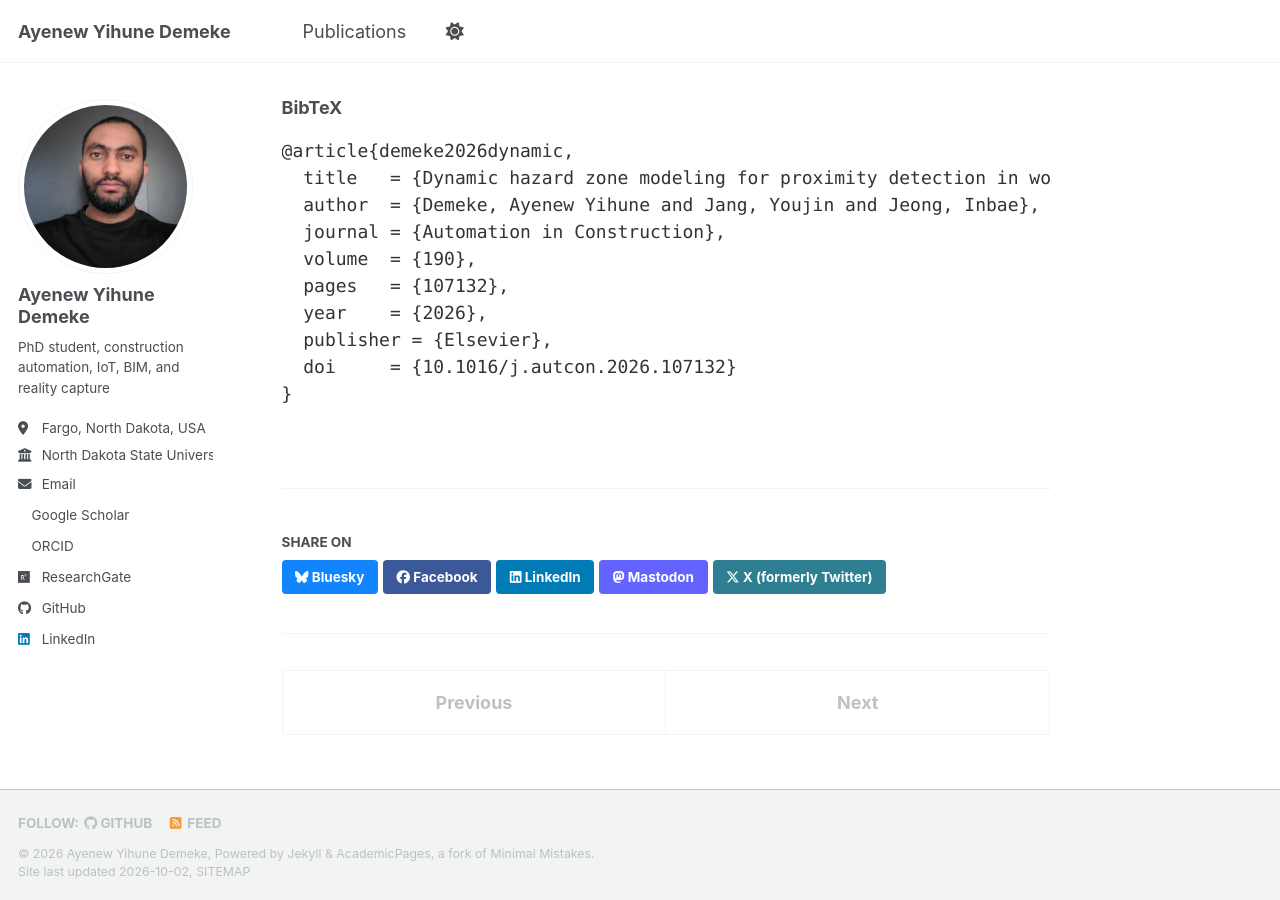
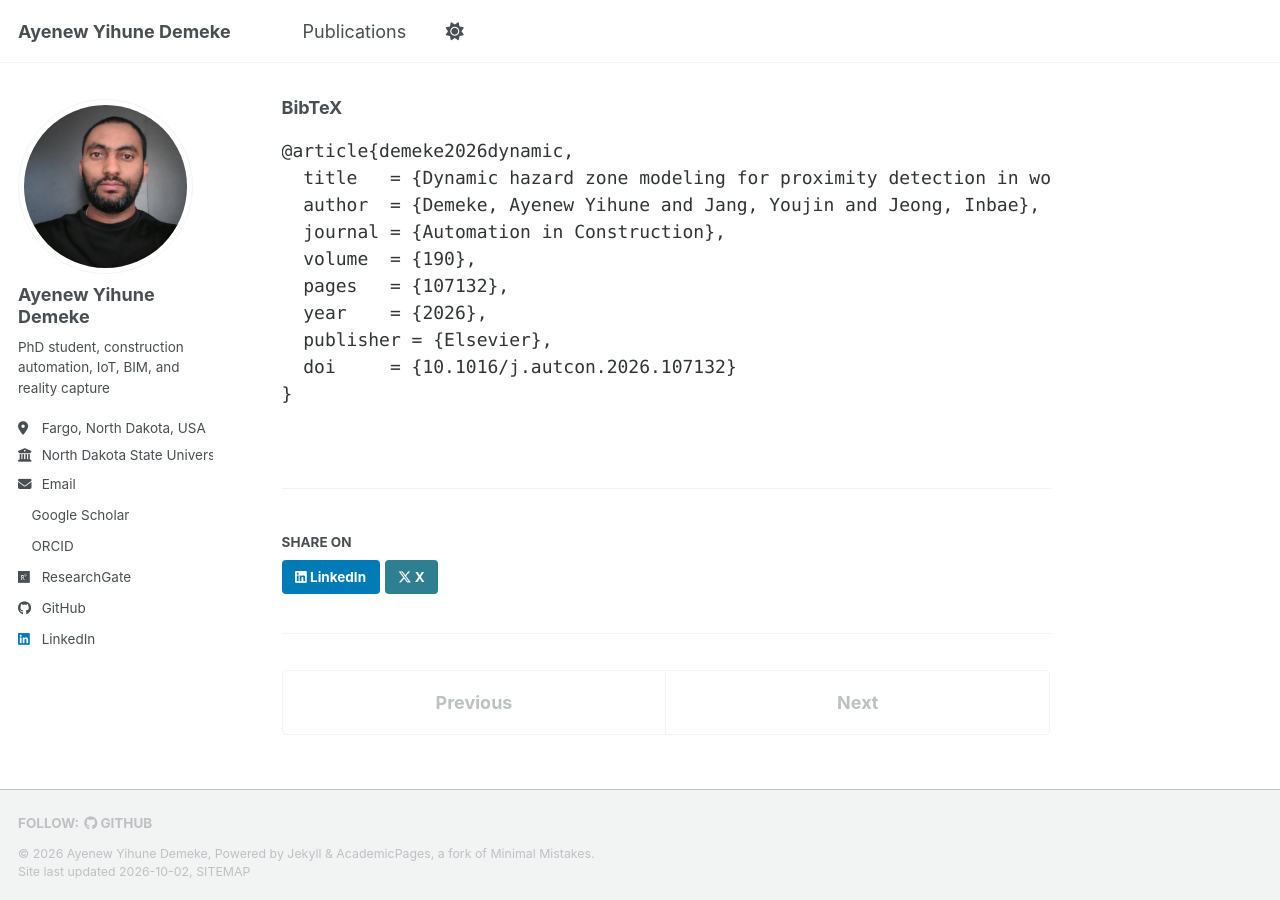
Before and after one commit to ayenewdemeke/ayenewdemeke.github.io, a Jekyll site: the page built from _publications/2026-demeke-dynamic-hazard-zone-proximity-detection.md, in a window 1280 px wide and 900 px high, scrolled down 1328 px. Built offline with Jekyll 4.4.1, drawn with Linux system fonts in a browser that asks for light colours; a style sheet for code colours, icons or effects is not loaded.

Commit message:
Trim share buttons to LinkedIn and X, hide RSS link
Share links also used a relative path instead of the absolute page URL, so
shared posts pointed nowhere; they now use site.url and carry the page title.

Co-Authored-By: Claude Opus 5 <noreply@anthropic.com>

```diff
--- a/_config.yml
+++ b/_config.yml
@@ -126,7 +126,7 @@ staticman:
       options:
         format           : "iso8601" # "iso8601" (default), "timestamp-seconds", "timestamp-milliseconds"
 atom_feed:
-  hide                   : false     # change to true to hide the RSS feed in the footer
+  hide                   : true      # change to true to hide the RSS feed in the footer
   path                   : # blank (default) uses feed.xml
 
 
--- a/_includes/social-share.html
+++ b/_includes/social-share.html
@@ -1,17 +1,11 @@
-{% include base_path %}
+{% assign share_url = page.url | prepend: site.url %}
 
 <section class="page__share">
   {% if site.data.ui-text[site.locale].share_on_label %}
     <h4 class="page__share-title">{{ site.data.ui-text[site.locale].share_on_label | default: "Share on" }}</h4>
   {% endif %}
 
-  <a href="https://bsky.app/intent/compose?text={{ base_path }}{{ page.url }}" class="btn btn--bluesky" title="{{ site.data.ui-text[site.locale].share_on_label | default: 'Share on' }} Bluesky"><i class="fab fa-bluesky" aria-hidden="true"></i><span> Bluesky</span></a>
+  <a href="https://www.linkedin.com/shareArticle?mini=true&url={{ share_url | url_encode }}" class="btn btn--linkedin" title="{{ site.data.ui-text[site.locale].share_on_label | default: 'Share on' }} LinkedIn"><i class="fab fa-linkedin" aria-hidden="true"></i><span> LinkedIn</span></a>
 
-  <a href="https://www.facebook.com/sharer/sharer.php?u={{ base_path }}{{ page.url }}" class="btn btn--facebook" title="{{ site.data.ui-text[site.locale].share_on_label | default: 'Share on' }} Facebook"><i class="fab fa-facebook" aria-hidden="true"></i><span> Facebook</span></a>
-
-  <a href="https://www.linkedin.com/shareArticle?mini=true&url={{ base_path }}{{ page.url }}" class="btn btn--linkedin" title="{{ site.data.ui-text[site.locale].share_on_label | default: 'Share on' }} LinkedIn"><i class="fab fa-linkedin" aria-hidden="true"></i><span> LinkedIn</span></a>
-
-  <a href="https://www.addtoany.com/add_to/mastodon?linkurl={{  base_path | append: page.url | url_encode }}" class="btn btn--mastodon" title="{{ site.data.ui-text[site.locale].share_on_label | default: 'Share on' }} Mastodon"><i class="fab fa-mastodon" aria-hidden="true"></i><span> Mastodon</span></a>
-
-  <a href="https://x.com/intent/post?text={{ base_path }}{{ page.url }}" class="btn btn--x" title="{{ site.data.ui-text[site.locale].share_on_label | default: 'Share on' }} X"><i class="fab fa-x-twitter" aria-hidden="true"></i><span> X (formerly Twitter)</span></a>
+  <a href="https://x.com/intent/post?url={{ share_url | url_encode }}&text={{ page.title | url_encode }}" class="btn btn--x" title="{{ site.data.ui-text[site.locale].share_on_label | default: 'Share on' }} X"><i class="fab fa-x-twitter" aria-hidden="true"></i><span> X</span></a>
 </section>
```
